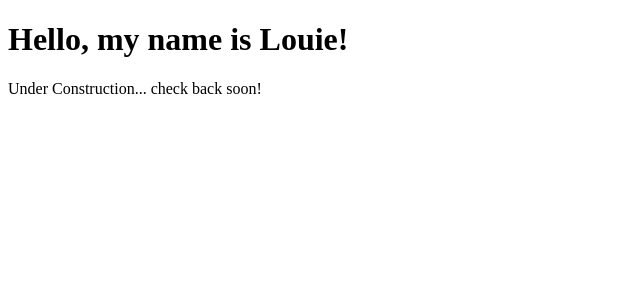
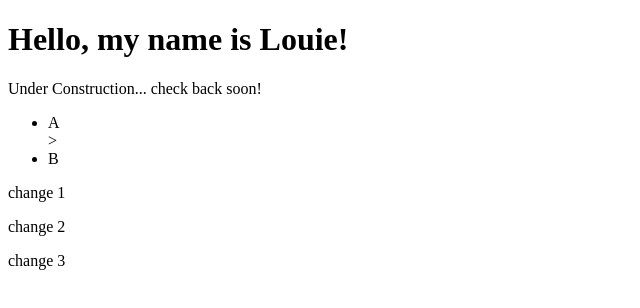
Before and after one commit to jbambrough/git-training, a website: page index.html in a window 1280 px wide. Shown: the whole page, without its empty margins (0-640 px from the left). Drawn offline with Linux system fonts and the light colour scheme.

Commit message:
message 1
add 1, 2 and 3 changes

message 2

message 3

```diff
--- a/index.html
+++ b/index.html
@@ -11,6 +11,19 @@
   <h1>Hello, my name is Louie!</h1>
 
   <div>Under Construction... check back soon!</div>
+
+  <div>
+    <ul>
+      <li>A</li>>
+      <li>B</li>
+    </ul>
+  </div>
+
+  <p>change 1</p>
+  <p>change 2</p>
+
+
+  <p>change 3</p>
 </body>
 
 </html>
```
